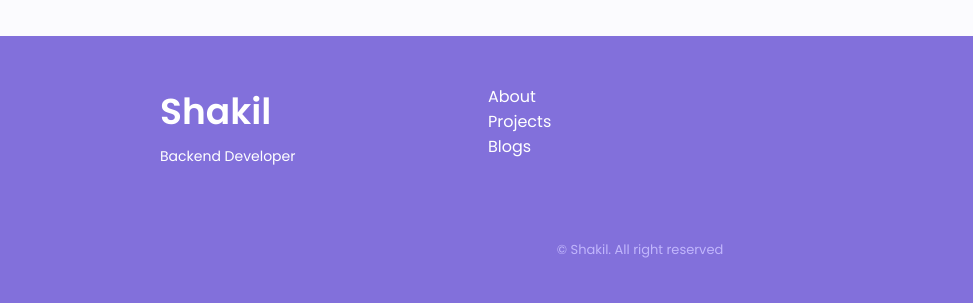
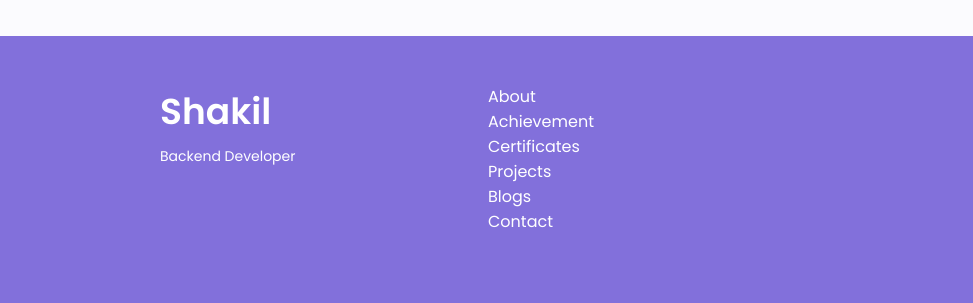
Before and after one commit to shakilmahdi/Portfolio-Shakil, a plain HTML site: page page/project.html in a window 1280 px wide. Shown: the part 2392-2695 px from the top of the page, 0-973 px from the left. Drawn offline with nearby package versions, Linux system fonts and the light colour scheme; a script that the page names is missing.

Commit message:
all done

```diff
--- a/page/project.html
+++ b/page/project.html
@@ -223,15 +223,25 @@
                 <h1 class="footer_title">Shakil</h1>
                 <span class="footer_subtitle">Backend Developer</span>
             </div>
+
                     <ul class="footer_links">
                         <li>
-                    <a href="page/about" class="footer_link">About</a>
+                            <a href="../../page/about.html" class="footer_link">About</a>
                         </li>
                         <li>
-                    <a href="page/project" class="footer_link">Projects</a>
+                            <a href="../../page/achievement.html" class="footer_link">Achievement</a>
                         </li>
                         <li>
-                    <a href="page/blog" class="footer_link">Blogs</a>
+                            <a href="../../page/certificate.html" class="footer_link">Certificates</a>
+                        </li>
+                        <li>
+                            <a href="../../page/project.html" class="footer_link">Projects</a>
+                        </li>
+                        <li>
+                            <a href="../../page/blog.html" class="footer_link">Blogs</a>
+                        </li>
+                        <li>
+                            <a href="../../page/contact.html" class="footer_link">Contact</a>
                         </li>
             </ul>
             <div class="footer_socials">
```
Also changed, not shown: index.html (+3 -3 lines), page/about.html (+13 -3 lines), page/achievement.html (+13 -3 lines), page/blog.html (+12 -3 lines), page/certificate.html (+12 -3 lines), page/contact.html (+13 -3 lines). Lines whose indentation alone changed are shown as unchanged.
